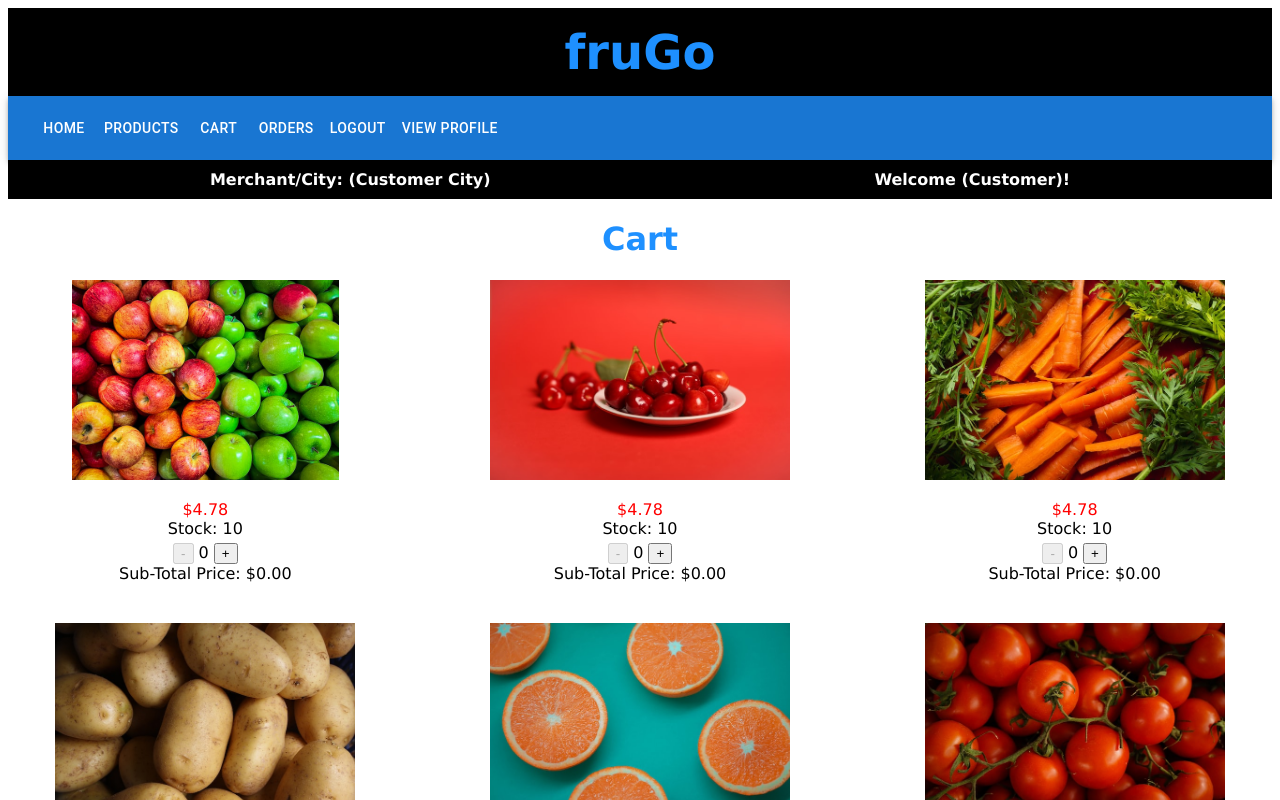
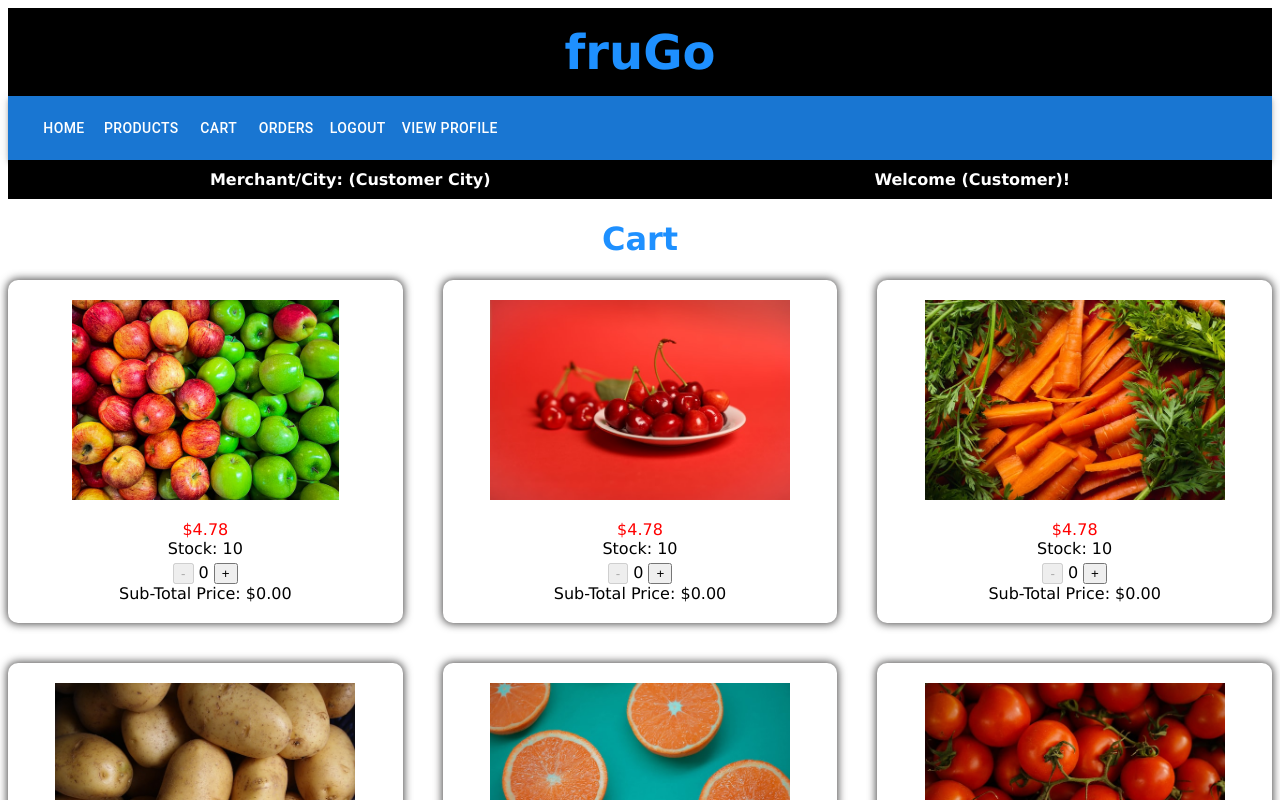
Before and after one commit to liwaahaddara/frugo-fullstack, a React (Create React App) app: page /customer/cart in a window 1280 px wide. Shown: the top 800 px of the page. Built offline with nearby package versions, Linux system fonts and the light colour scheme.

Commit message:
made changes to CustoemrCart

```diff
--- a/src/components/CustomerPages/CustomerCartItem.jsx
+++ b/src/components/CustomerPages/CustomerCartItem.jsx
@@ -1,4 +1,6 @@
 import { useState } from "react"
+
+import Wrapper from "../styled/Wrapper"
 
 const CustomerCartItem = (props) => {
 
@@ -19,11 +21,13 @@ const CustomerCartItem = (props) => {
     }
 
     return (
-        <div style={{
-            display: 'flex',
-            flexDirection: 'column',
-            alignItems: 'center'
-        }}>
+        <Wrapper
+        // style={{
+        //     display: 'flex',
+        //     flexDirection: 'column',
+        //     alignItems: 'center'
+        // }}
+        >
             <img
                 style={{
                     height: 200,
@@ -60,7 +64,7 @@ const CustomerCartItem = (props) => {
                 <button disabled={noOfItems === item.stock} onClick={handleIncrease}>+</button>
             </div>
             <div>Sub-Total Price: ${(noOfItems * item.price).toFixed(2)}</div>
-        </div>
+        </Wrapper>
     )
 }
 
--- a/src/components/CustomerPages/CustomerProduct.jsx
+++ b/src/components/CustomerPages/CustomerProduct.jsx
@@ -1,5 +1,5 @@
 import { useState } from "react"
-import { useNavigate } from "react-router-dom"
+// import { useNavigate } from "react-router-dom"
 
 // import UI components
 import Button from "../styled/Button"
@@ -12,7 +12,7 @@ export default function CustomerProduct(props) {
     const product = props.productInfo
     const [productOnCart, setProductOnCart] = useState(0)
 
-    const navigate = useNavigate()
+    // const navigate = useNavigate()
 
 
     function handleAddToCart() {
```
